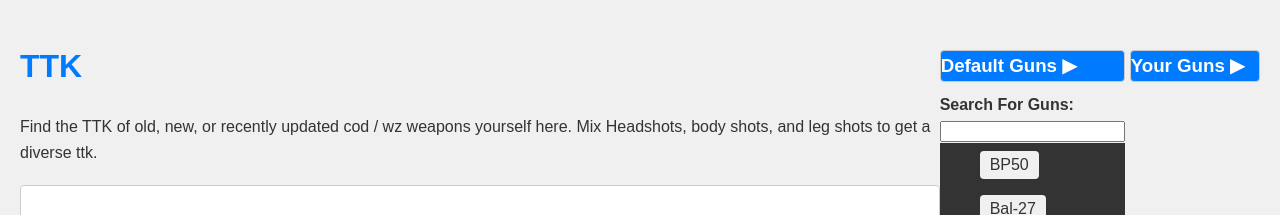
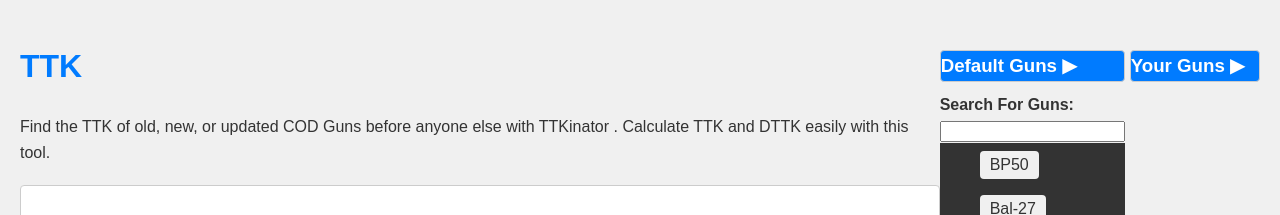
Before and after one commit to Coat456/ttkInator, a plain HTML site: page index.html in a window 1280 px wide. Shown: the top 215 px of the page. Drawn offline with Linux system fonts and the light colour scheme.

Commit message:
Update index.html

```diff
--- a/index.html
+++ b/index.html
@@ -45,7 +45,7 @@
 
 
     <h1>TTK</h1>
-    <p>Find the TTK of old, new, or recently updated cod / wz weapons yourself here. Mix Headshots, body shots, and leg shots to get a diverse ttk.</p>
+    <p>    <p>Find the TTK of old, new, or updated COD Guns before anyone else with TTKinator . Calculate TTK and DTTK easily with this tool.</p>
     <div id="STTK">
     <label for="userInput">Gun Name:</label>
     <input id="userInput" value="My Gun" onchange="nameFill(this)"> <br> <br>
```
